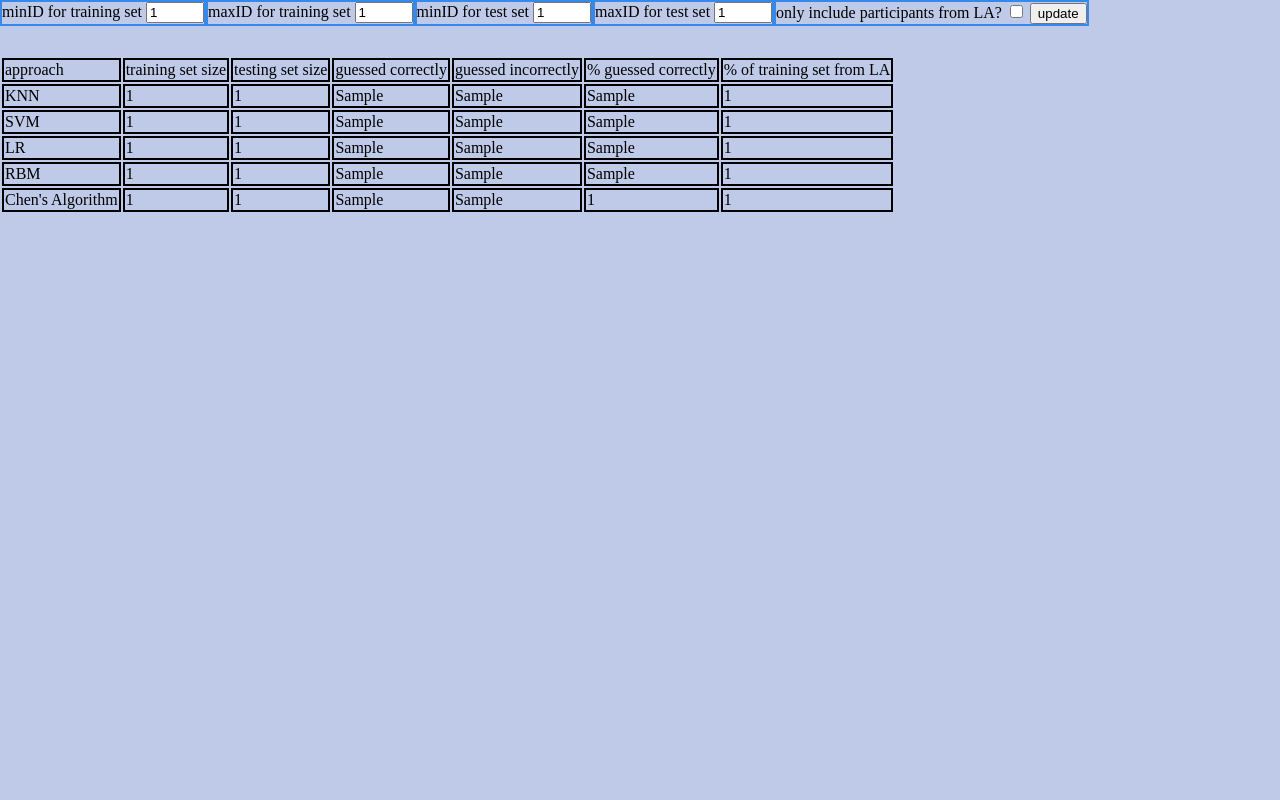
After one commit to dicquiloan/dynamic-survey, a Django app: template LApoll/templates/LApoll/compare.html in a window 1280 px wide. The commit adds this page. Run offline with Django 3.2, Linux system fonts and the light colour scheme; the template is opened without the code that fills it: most values are stand-ins (such as "Sample title", 1, 10 or a date in 2020).

Commit message:
added '/compare' endpoint in urls.py includes ability to view prediction accuracy over given ranges of training and test data across multiple approaches

```diff
--- a/LApoll/algorithms/utils.py
+++ b/LApoll/algorithms/utils.py
@@ -33,3 +33,6 @@ def ratingsForQuestion(qid):
 def getQuestionResponseRatingAverageForQuestion(qid):
 	ratingsForQuestion = getQuestionResponseRatingsForQuestion(qid)
 	return functools.reduce(lambda x,y : x+y, ratingsForQuestion, 0)/len(ratingsForQuestion)
+
+def numberFromLAInRange(minPID, maxPID):
+	return Participant.objects.filter(id__gte = minPID).filter(id__lte = maxPID).filter(livesInLA = 1).count()
--- /dev/null
+++ b/LApoll/static/css/compare.css
@@ -0,0 +1,28 @@
+body{
+	background: #becae8;
+	margin:0;
+}
+#container{
+	height:100%;
+	width: 100%;
+	display: flex;
+	flex-direction: column;
+	position:absolute;
+}
+#formContainer{
+	display: flex;
+	flex-direction:row;
+}
+.formItem{
+	border: #3489eb 2px solid;
+}
+
+td,tr{
+	border: black 2px solid;
+}
+input[type="number"]{
+	width: 50px;
+}
+table{
+	margin-top: 30px;
+}
--- /dev/null
+++ b/LApoll/templates/LApoll/compare.html
@@ -0,0 +1,104 @@
+<!DOCTYPE html>
+{% load static %}
+<html>
+	<head>
+		<meta charset="UTF-8">
+		<link type="text/css" href="{% static '/css/compare.css' %}" rel="stylesheet"></link>
+	</head>
+
+	<body>
+		<div id="container">
+			<form action="compare" method="post">
+			{% csrf_token %}
+			<div id="formContainer">
+				<div class="formItem">
+					<label>minID for training set
+						<input type="number" min={{minID}} max={{maxID}} value="{{minTrainingID}}" name="minTrainingID">
+					</label>
+				</div>
+				<div class="formItem">
+					<label>maxID for training set
+						<input type="number" min={{minID}} max={{maxID}} value="{{maxTrainingID}}" name="maxTrainingID">
+					</label>
+				</div>
+				<div class="formItem">
+					<label>minID for test set
+						<input type="number" min={{minID}} max={{maxID}} value="{{minTestingID}}" name="minTestingID">
+					</label>
+				</div>
+				<div class="formItem">
+					<label>maxID for test set
+						<input type="number" min={{minID}} max={{maxID}} value="{{maxTestingID}}" name="maxTestingID">
+					</label>
+				</div>
+				<div class="formItem">
+					<label> only include participants from LA?
+						<input type="checkbox">
+					</label>
+					<input type="submit" value="update">
+				</div>
+				</form>
+			</div>
+			<div id="resultsContainer">
+				<table>
+					<thead>
+						<tr>
+							<td>approach</td>
+							<td>training set size </td>
+							<td>testing set size </td>
+							<td>guessed correctly</td>
+							<td>guessed incorrectly </td>
+							<td>% guessed correctly </td>
+							<td>% of training set from LA </td>
+						</tr>
+					</thead>
+					<tr>
+						<td>KNN</td>
+						<td>{{trainingSetSize}}</td>
+						<td>{{testingSetSize}}</td>
+						<td>{{KNNGuessedCorrectly}}</td>
+						<td>{{KNNGuessedIncorrectly}}</td>
+						<td>{{KNNPercentGuessedCorrectly}}</td>
+						<td>{{percentFromLA}}</td>
+					</tr>
+					<tr>
+						<td>SVM</td>
+						<td>{{trainingSetSize}}</td>
+						<td>{{testingSetSize}}</td>
+						<td>{{SVMGuessedCorrectly}}</td>
+						<td>{{SVMGuessedIncorrectly}}</td>
+						<td>{{SVMPercentGuessedCorrectly}}</td>
+						<td>{{percentFromLA}}</td>
+					</tr>
+					<tr>
+						<td>LR</td>
+						<td>{{trainingSetSize}}</td>
+						<td>{{testingSetSize}}</td>
+						<td>{{LRGuessedCorrectly}}</td>
+						<td>{{LRGuessedIncorrectly}}</td>
+						<td>{{LRPercentGuessedCorrectly}}</td>
+						<td>{{percentFromLA}}</td>
+					</tr>
+					<tr>
+						<td>RBM</td>
+						<td>{{trainingSetSize}}</td>
+						<td>{{testingSetSize}}</td>
+						<td>{{RBMGuessedCorrectly}}</td>
+						<td>{{RBMGuessedIncorrectly}}</td>
+						<td>{{RBMPercentGuessedCorrectly}}</td>
+						<td>{{percentFromLA}}</td>
+					</tr>
+					<tr>
+						<td>Chen's Algorithm</td>
+						<td>{{trainingSetSize}}</td>
+						<td>{{testingSetSize}}</td>
+						<td>{{ChenGuessedCorrectly}}</td>
+						<td>{{CHenGuessedIncorrectly}}</td>
+						<td>{{CHenPercentGuessedCorrectly}}</td>
+						<td>{{percentFromLA}}</td>
+					</tr>
+				</table>
+			</div>
+		</div>
+	</body>
+</html>
--- a/LApoll/urls.py
+++ b/LApoll/urls.py
@@ -5,5 +5,6 @@ from . import views
 urlpatterns = [
         path('', views.index, name='index'),
 	#path('results', views.showResultsWithoutDB, name='showResultsWithoutDB'),
-	path('results', views.showResults, name='showResults')
+	path('results', views.showResults, name='showResults'),
+	path('compare', views.showComparison, name="showComparison")
         ]
--- /dev/null
+++ b/static/css/compare.css
@@ -0,0 +1,5 @@
+body{
+	background: #0000;
+	color:green;
+	font-size:30px;
+}
--- a/static/css/survey.css
+++ b/static/css/survey.css
@@ -1,5 +1,5 @@
 body{
-	background: #becae8;
+	background: #be00;
 }
 #formContainer{
 	width: 100%;
```
Also changed, not shown: LApoll/algorithms/knn.py (+18 -5 lines), LApoll/algorithms/svm.py (+19 -15 lines), LApoll/views.py (+57 -0 lines), 1 other file.
